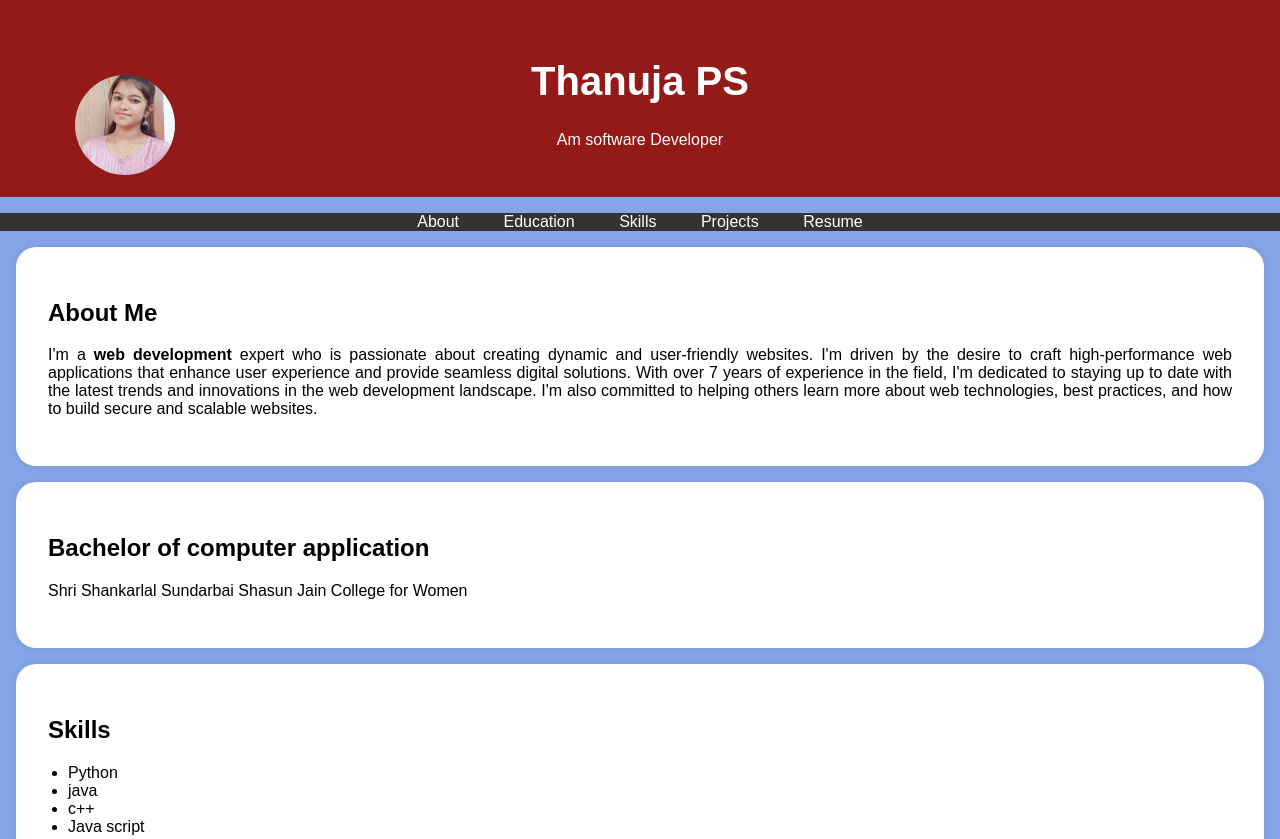
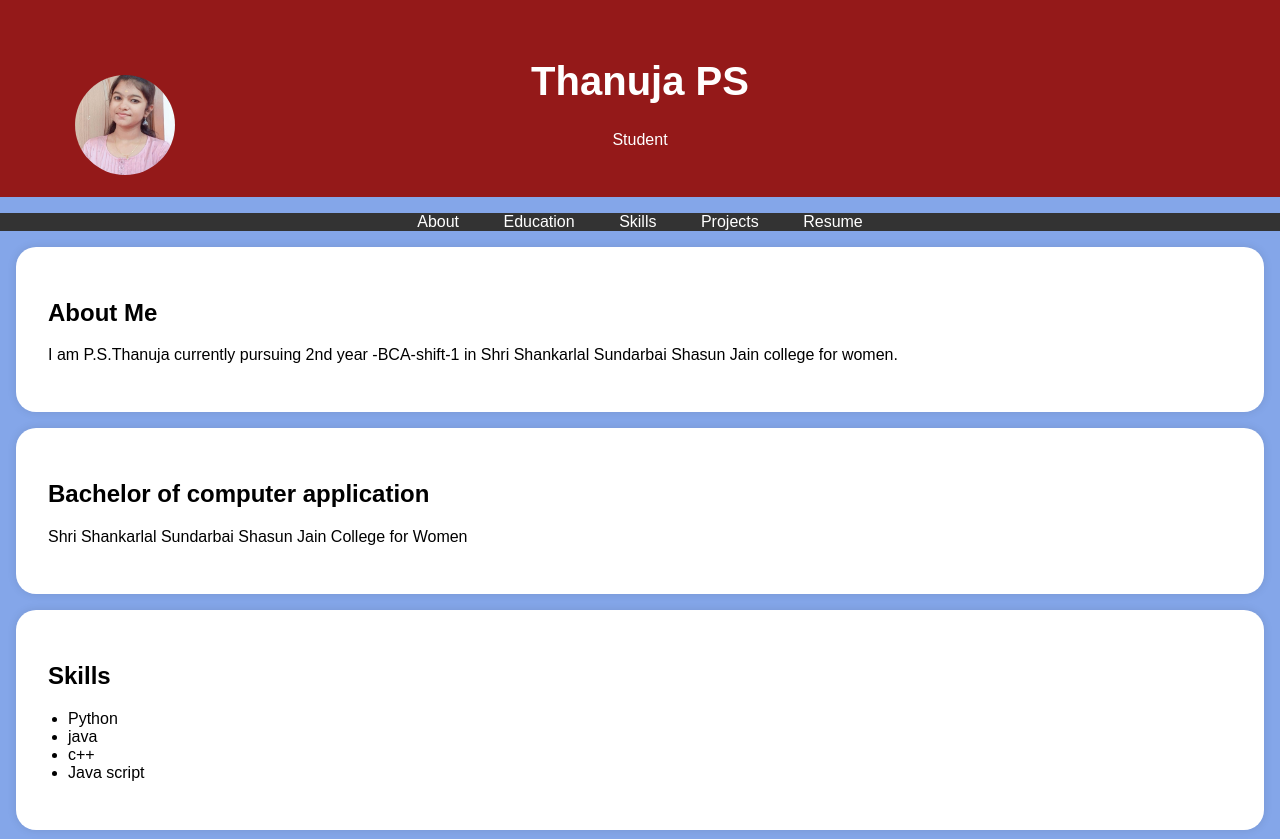
Before and after one commit to Thanu3449/Portfolio_project, a plain HTML site: page index.html in a window 1280 px wide. Shown: the top 839 px of the page. Drawn offline with Linux system fonts and the light colour scheme.

Commit message:
Update index.html

```diff
--- a/index.html
+++ b/index.html
@@ -97,7 +97,7 @@
             <!-- Add your profile picture here -->
             <img src="thanu_photo.jpg" alt="Your Profile Picture" class="profile-picture">
             <h1>Thanuja PS</h1>
-            <p>Am software Developer</p>
+            <p>Student</p>
         </div>
     </header>
 
@@ -115,12 +115,7 @@
     <section id="about">
         <div class="section-content">
             <h2>About Me</h2>
-            <p>I'm a <b>web development</b> expert who is passionate about creating dynamic and user-friendly websites.
-                I'm driven by the desire to craft high-performance web applications that enhance user experience and provide
-                 seamless digital solutions. With over 7 years of experience in the field, I'm dedicated to staying up to date
-                 with the latest trends and innovations in the
-                 web development landscape. I'm also committed to helping others learn more about web technologies,
-                 best practices, and how to build secure and scalable websites.</p>
+            <p>I am P.S.Thanuja currently pursuing 2nd year -BCA-shift-1 in Shri Shankarlal Sundarbai Shasun Jain college for women.</p>
 
         </div>
     </section>
```
